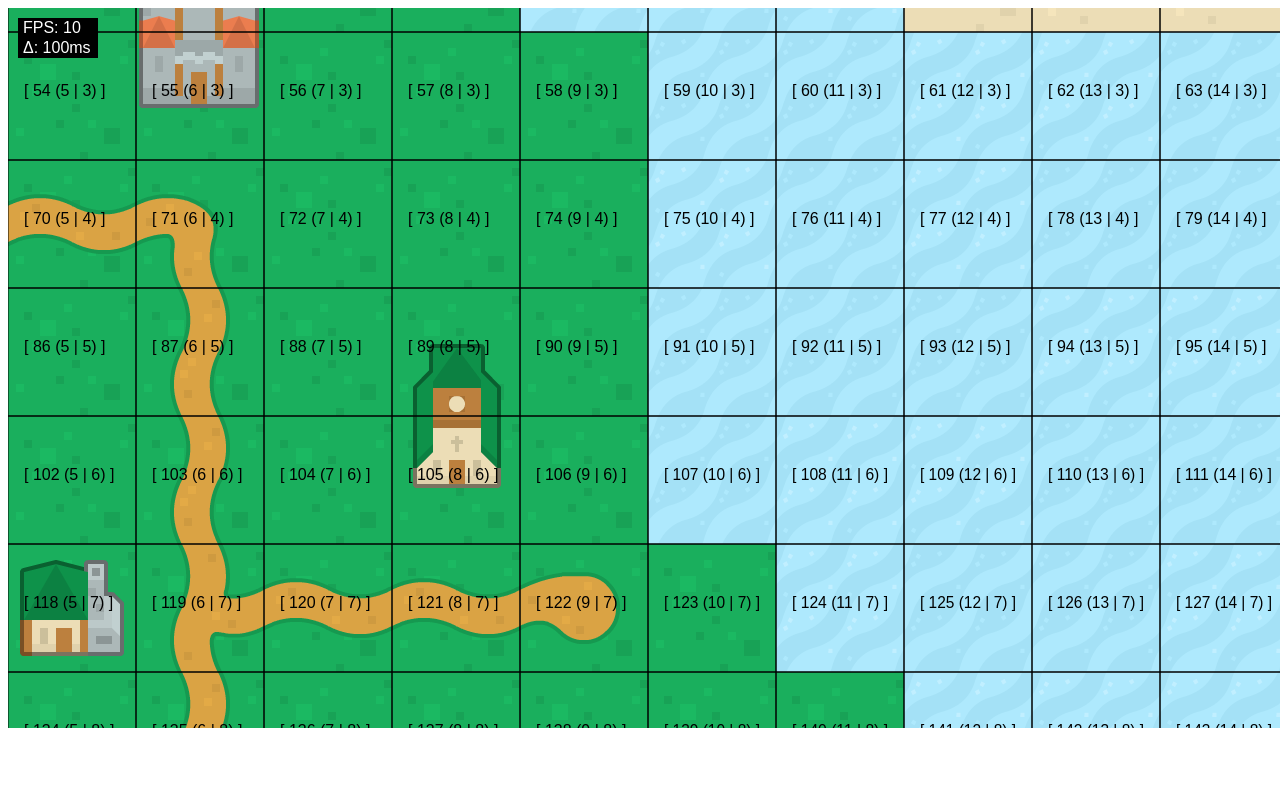
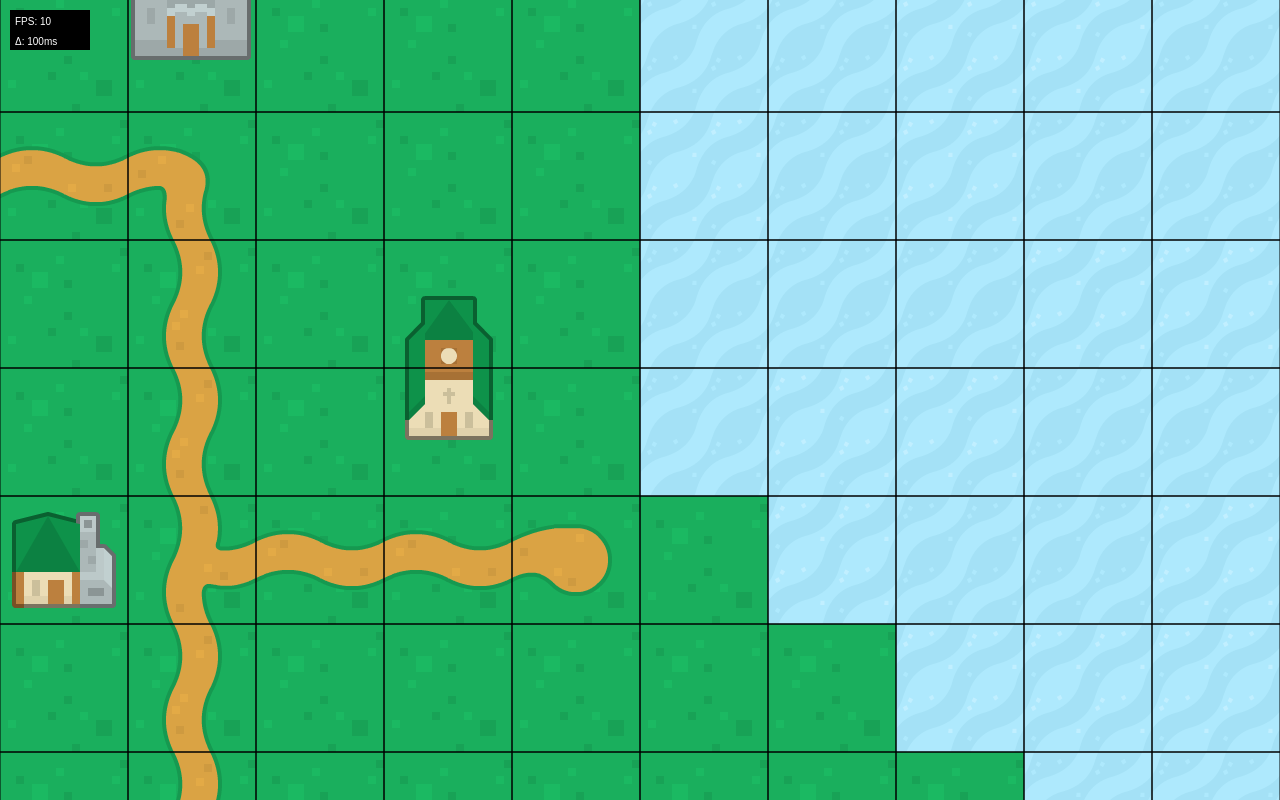
Before and after one commit to le0m/enginez, a website built with webpack: page index.html in a window 1280 px wide. Built offline with nearby package versions, Linux system fonts and the light colour scheme; animation ran at ten frames a second.

Commit message:
- change: full size canvas

```diff
--- a/src/css/main.css
+++ b/src/css/main.css
@@ -1,3 +1,8 @@
+html, body {
+    margin: 0;
+    padding: 0;
+}
+
 .container {
     position: relative;
 }
--- a/src/index.js
+++ b/src/index.js
@@ -3,8 +3,11 @@ import Engine from './engine/Engine.js'
 
 /* eslint-disable no-multi-spaces, standard/array-bracket-even-spacing */
 
+let width = Math.max(document.documentElement.clientWidth, window.innerWidth || 0)
+let height = Math.max(document.documentElement.clientHeight, window.innerHeight || 0)
+
 const config = {
-  debug: 3,
+  debug: 2,
   updateTimeStep: 10,
   updateTimeMax: 50,
 
@@ -99,10 +102,10 @@ const config = {
     viewport: {
       debug: true,
       canvas: document.getElementById('canvas'),
-      width: 1280,
-      height: 720,
-      startX: 640,
-      startY: 360
+      width: width,
+      height: height,
+      startX: width / 2 | 0,
+      startY: height / 2 | 0
     },
     ui: {
       div: document.getElementById('ui')
@@ -116,6 +119,7 @@ const config = {
     }
   }
 }
+
 const game = new Engine(config)
 
 game.run()
```
